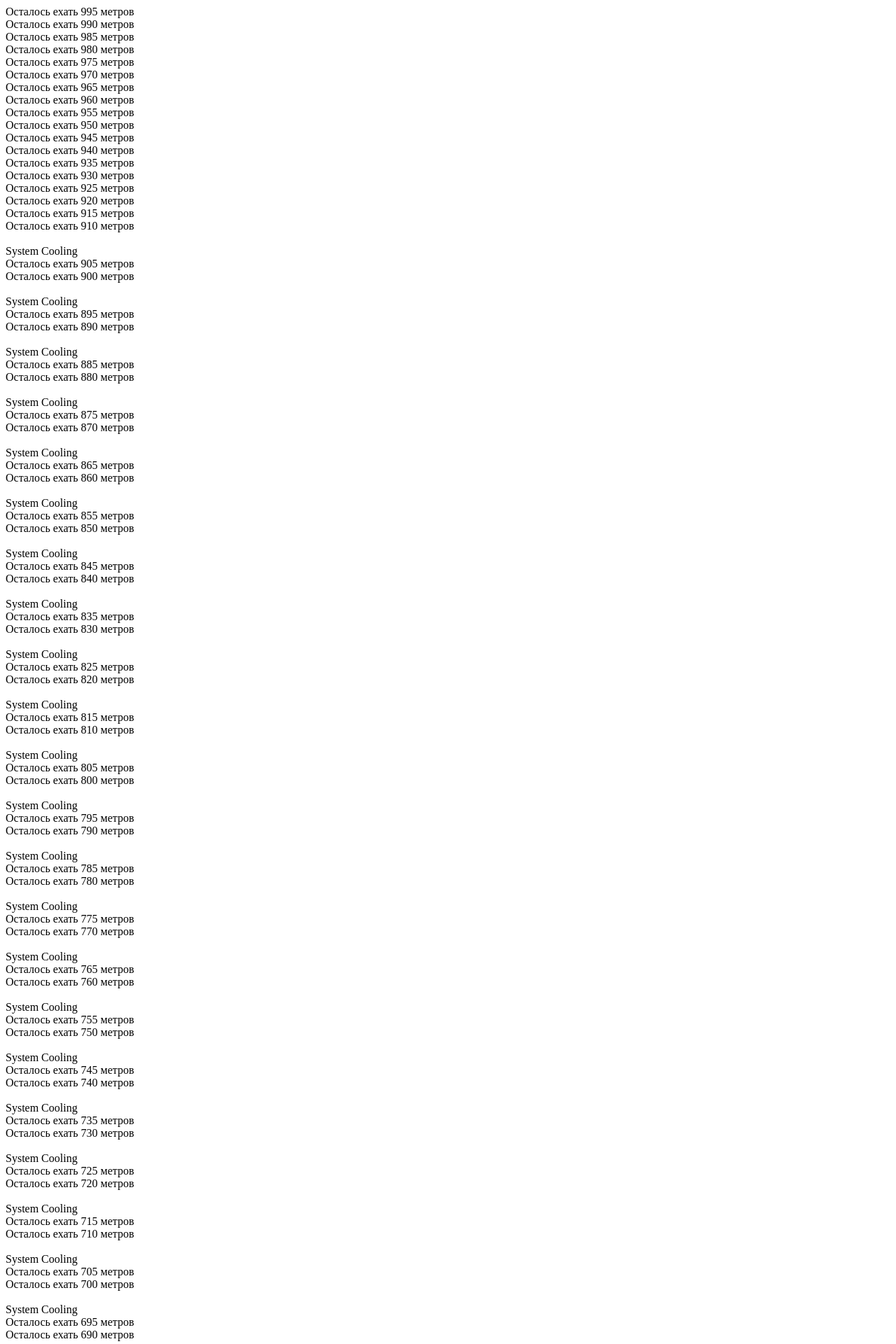
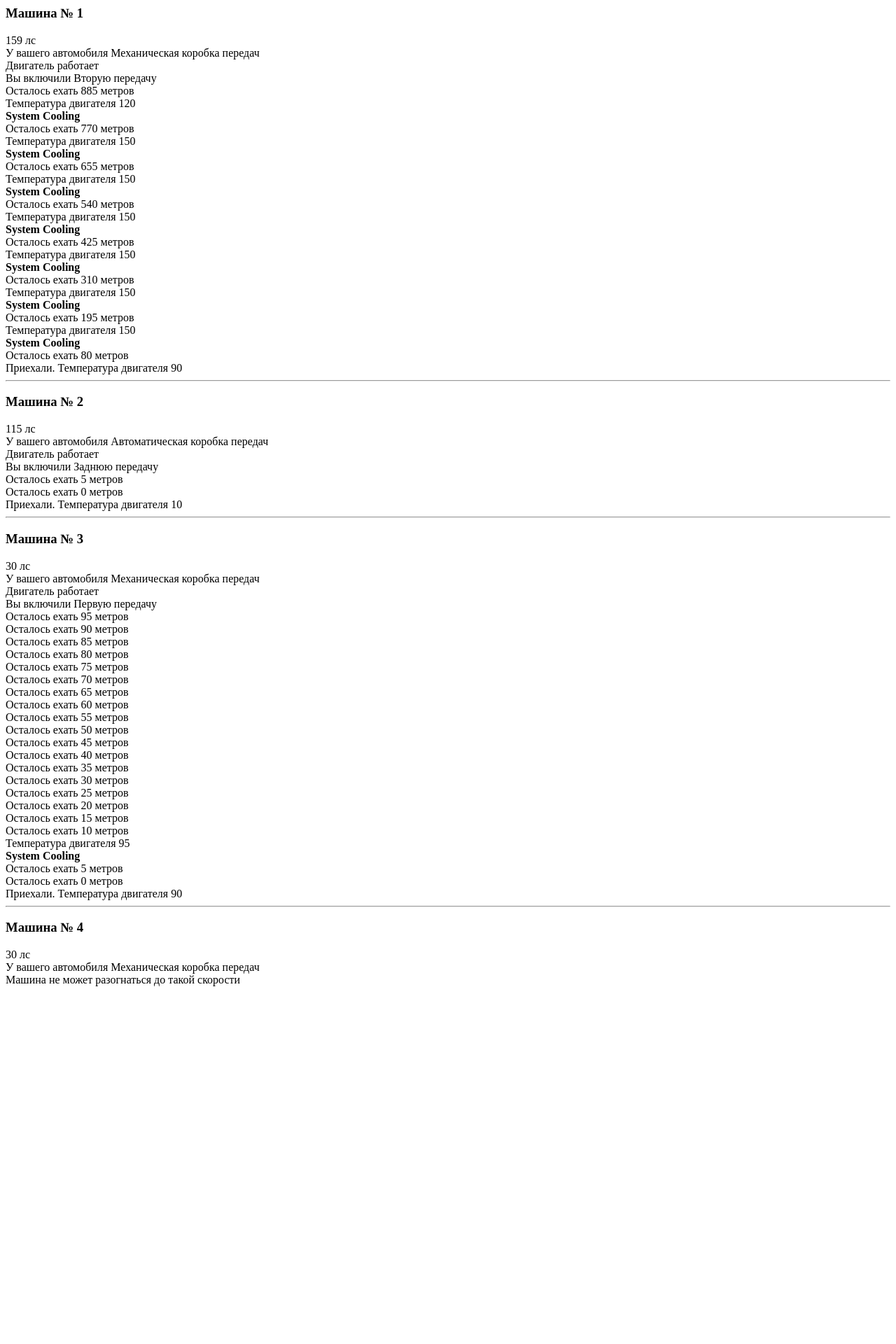
Before and after one commit to Tehnik762/lschool, a PHP site: page / in a window 1280 px wide. Shown: the top 1920 px of the page at 70% size. After the commit the page ends 1409 px from the top, so only its background shows below. Run offline with PHP 8.4, Linux system fonts and the light colour scheme.

Commit message:
Готово к проверке ДЗ5

```diff
--- a/homework/homework05/class.php
+++ b/homework/homework05/class.php
@@ -1,125 +1,149 @@
 <?php
-
-
-/**
- * Класс описывающий автомобиль
+/*
  *
+ *     Homework PHP LoftSchool
+ *     Student: Braslavskii Anton
+ *     Email: yastroitel@gmail.com
  *
  */
-class Car {
+
+class Car
+{
+
     private $engine;
     private $transmission;
 
-
-
-    public function __construct($type, $horseforce) {
+    public function __construct($type, $horseforce)
+    {
         $this->engine = new Engine($horseforce);
         $this->transmission = TransFactory::turnOn($type);
+        renderString("У вашего автомобиля " . $this->transmission->type . " коробка передач");
     }
 
-    public function move($speed, $dist, $direction) {
-        $this->engine->turnOn($speed);
+    public function move($speed, $dist, $direction)
+    {
+        renderString($this->engine->turnOn($speed));
         $gear = $this->transmission->changeState($speed, $direction);
+        renderString("Вы включили " . $gear . " передачу");
         $this->engine->working($dist, $speed);
         $this->engine->turnOff();
         $this->transmission->neutral();
-
     }
-
-
 }
 
-class Engine {
+class Engine
+{
+
     private $power, $temp;
 
-    public function __construct($hf) {
+    public function __construct($hf)
+    {
         $this->power = $hf;
         $this->temp = 0;
     }
 
-    private function cooling() {
+    private function cooling()
+    {
         $this->temp -= 10;
-        if ($this->temp>90) {
+        if ($this->temp > 90) {
             $this->cooling();
         }
     }
 
-    public function turnOn($speed) {
-        $max = $this->power*2;
-        if ($max>$speed) {
-        return "Двигатель работает";
+    public function turnOn($speed)
+    {
+        $max = $this->power * 2;
+        if ($max > $speed) {
+            return "Двигатель работает";
         } else {
             die("Машина не может разогнаться до такой скорости");
         }
     }
 
-    public function working($dist, $speed) {
-        while ($dist>0) {
+    public function working($dist, $speed)
+    {
+        while ($dist > 0) {
             $dist -= $speed;
-            $this->temp += ceil($speed/10)*5;
+            if ($dist < 0) {
+                break;
+            }
+            $this->temp += ceil($speed / 10) * 5;
             if ($this->temp > 90) {
-                echo $this->cooling();
-                echo "<br/>System Cooling<br/>";
+                renderString("Температура двигателя " . $this->temp);
+                $this->cooling();
+                renderString("<b>System Cooling</b>");
             }
-            echo "Осталось ехать ".$dist." метров<br>";
+            renderString("Осталось ехать " . $dist . " метров");
         }
-
     }
 
-    public function turnOff() {
-        echo "Приехали. Температура двигателя ".$this->temp."<br/>";
-    }
-
-}
-
-
-abstract class BaseTransmission {
-    public $type;
-
-    public function __construct($type) {
-        $this->type = $type;
-    }
-
-    public function neutral() {
-        return 0;
+    public function turnOff()
+    {
+        renderString("Приехали. Температура двигателя " . $this->temp);
     }
 }
 
+abstract class BaseTransmission
+{
 
+    public $type;
 
-
-class ManualTransmission extends BaseTransmission {
-
-    public function changeState($speed, $direction) {
-        if ($direction == "back") {
-            return -1;
+    public function __construct($type)
+    {
+        if ($type == "Auto") {
+            $this->type = "Автоматическая";
         } else {
-            if ($speed>10) {
-                return 2;
-            } else {
-                return 1;
-            }
+            $this->type = "Механическая";
         }
-
     }
 
+    public function neutral()
+    {
+        return "Нейтральную";
+    }
 }
 
-class AutoTransmission extends BaseTransmission {
+class ManualTransmission extends BaseTransmission
+{
 
-    public function changeState($speed, $direction) {
+    public function changeState($speed, $direction)
+    {
         if ($direction == "back") {
-            return -1;
+            return "Заднюю";
         } else {
-            return 1;
+            if ($speed > 10) {
+                return "Вторую";
+            } else {
+                return "Первую";
+            }
         }
     }
 }
 
-class TransFactory {
+class AutoTransmission extends BaseTransmission
+{
 
-    public static function turnOn($type) {
-        $t = $type."Transmission";
+    public function changeState($speed, $direction)
+    {
+        if ($direction == "back") {
+            return "Заднюю";
+        } else {
+            return "Переднюю";
+        }
+    }
+}
+
+class TransFactory
+{
+
+    public static function turnOn($type)
+    {
+        $t = $type . "Transmission";
         return new $t($type);
     }
 }
+
+function renderString($str)
+{
+    echo $str . "<br/>";
+}
--- a/homework/homework05/index.php
+++ b/homework/homework05/index.php
@@ -1,9 +1,33 @@
 <?php
-
+/*
+ *
+ *     Homework PHP LoftSchool
+ *     Student: Braslavskii Anton
+ *     Email: yastroitel@gmail.com
+ *
+ */
 
 require_once 'class.php';
-
-$car = new Car("manual", 159);
-$speed = 5;
+renderString("<h3>Машина № 1</h3> 159 лс");
+$car = new Car("Manual", 159);
+$speed = 115;
 $dist = 1000;
 $car->move($speed, $dist, "forward");
+
+renderString("<hr/><h3>Машина № 2</h3> 115 лс");
+$speed = 5;
+$dist = 10;
+$car2 = new Car("Auto", "115");
+$car2->move($speed, $dist, "back");
+
+renderString("<hr/><h3>Машина № 3</h3> 30 лс");
+$car3 = new Car("Manual", 30);
+$speed = 5;
+$dist = 100;
+$car3->move($speed, $dist, "forward");
+
+renderString("<hr/><h3>Машина № 4</h3> 30 лс");
+$car4 = new Car("Manual", 30);
+$speed = 500;
+$dist = 100;
+$car4->move($speed, $dist, "forward");
```
